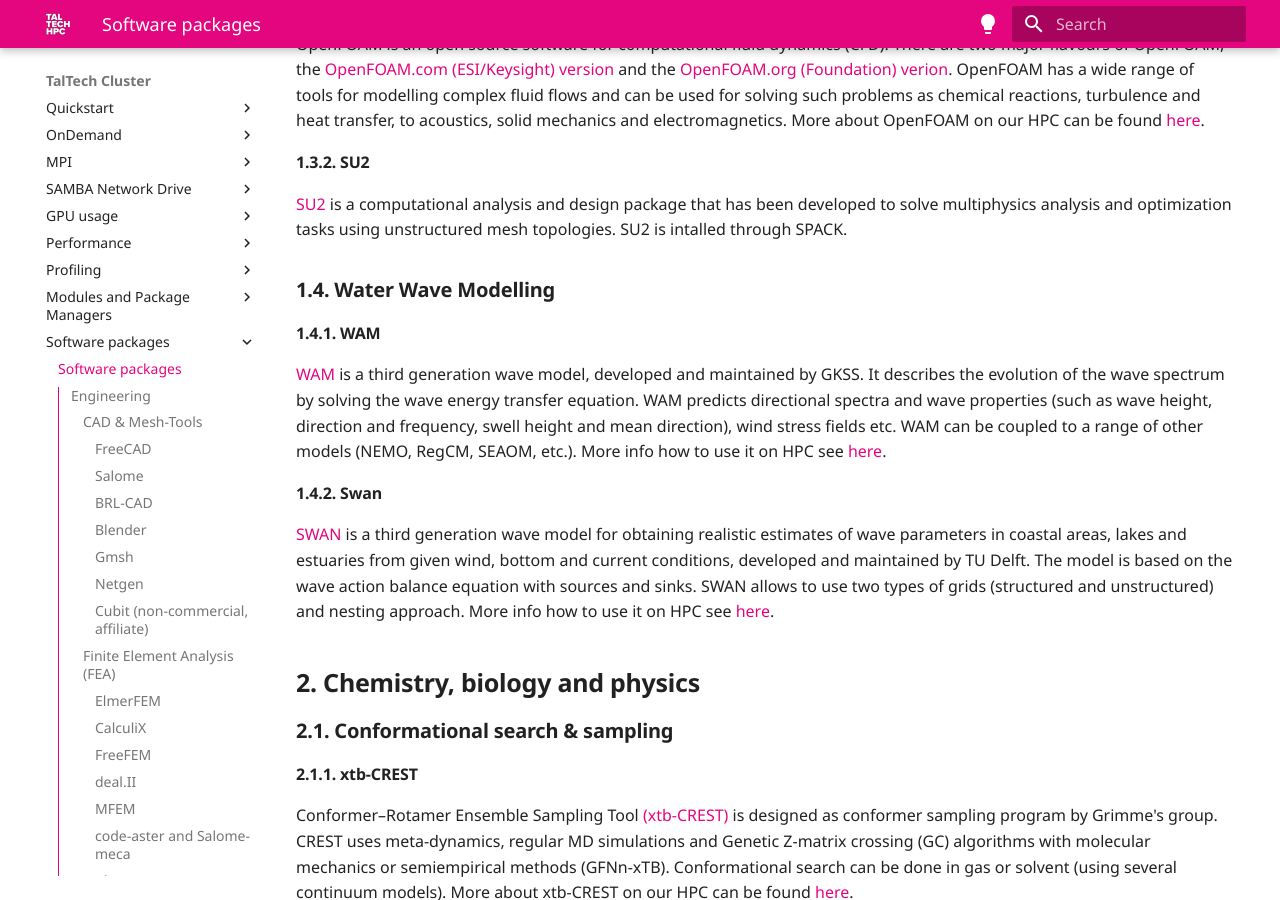
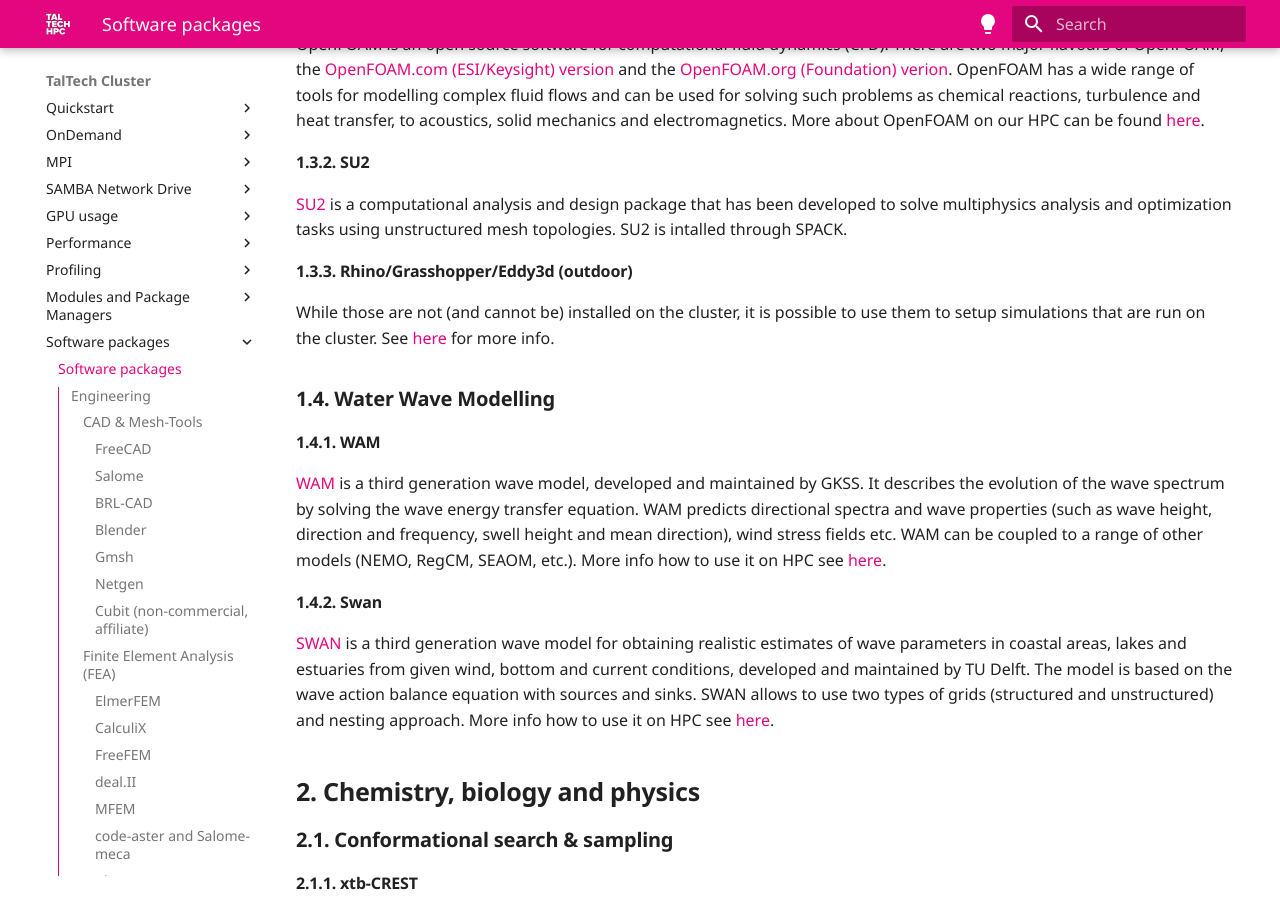
Before and after one commit to TalTech-HPC-Centre/user-guides-source, an MkDocs documentation site: the page built from docs/software.md, in a window 1280 px wide and 900 px high, scrolled down 5231 px. Built offline with MkDocs 1.6.1 and Material for MkDocs 9.7.7, drawn with Linux system fonts in a browser that asks for light colours; comment, search, counter and statistics services are not loaded.

Commit message:
added first draft (without pictures) of a Grasshopper/Eddy3d submission.

```diff
--- a/docs/software.md
+++ b/docs/software.md
@@ -241,6 +241,12 @@
 
 [SU2](https://su2code.github.io/) is a computational analysis and design package that has been developed to solve multiphysics analysis and optimization tasks using unstructured mesh topologies. SU2 is intalled through SPACK.
 
+
+#### Rhino/Grasshopper/Eddy3d (outdoor)
+
+While those are not (and cannot be) installed on the cluster, it is possible to use them to setup simulations that are run on the cluster. See [here](/engineering/eddy3d.html) for more info.
+
+
 <!---
 Albany https://github.com/sandialabs/Albany
 %Converge https://convergecfd.com/
```
Also changed, not shown: docs/engineering/eddy3d.md (added, +12 -0 lines), 2 other files.
